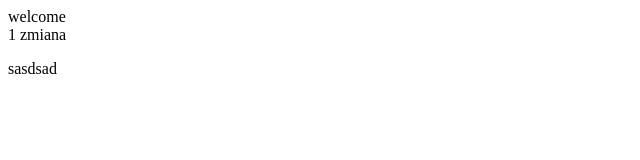
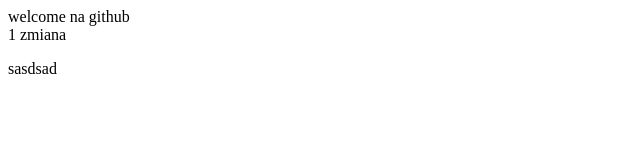
Before and after one commit to krawat10/test-repo, a plain HTML site: page index.html in a window 1280 px wide. Shown: the full height of the page, 0-640 px from the left. Drawn offline with Linux system fonts and the light colour scheme.

Commit message:
new branch

```diff
--- a/index.html
+++ b/index.html
@@ -1,3 +1,3 @@
-<div> welcome <div>
+<div> welcome na github <div>
 <div> 1 zmiana <div>
 <p>sasdsad<p>
```
Also changed, not shown: product.html (added, +5 -0 lines).
